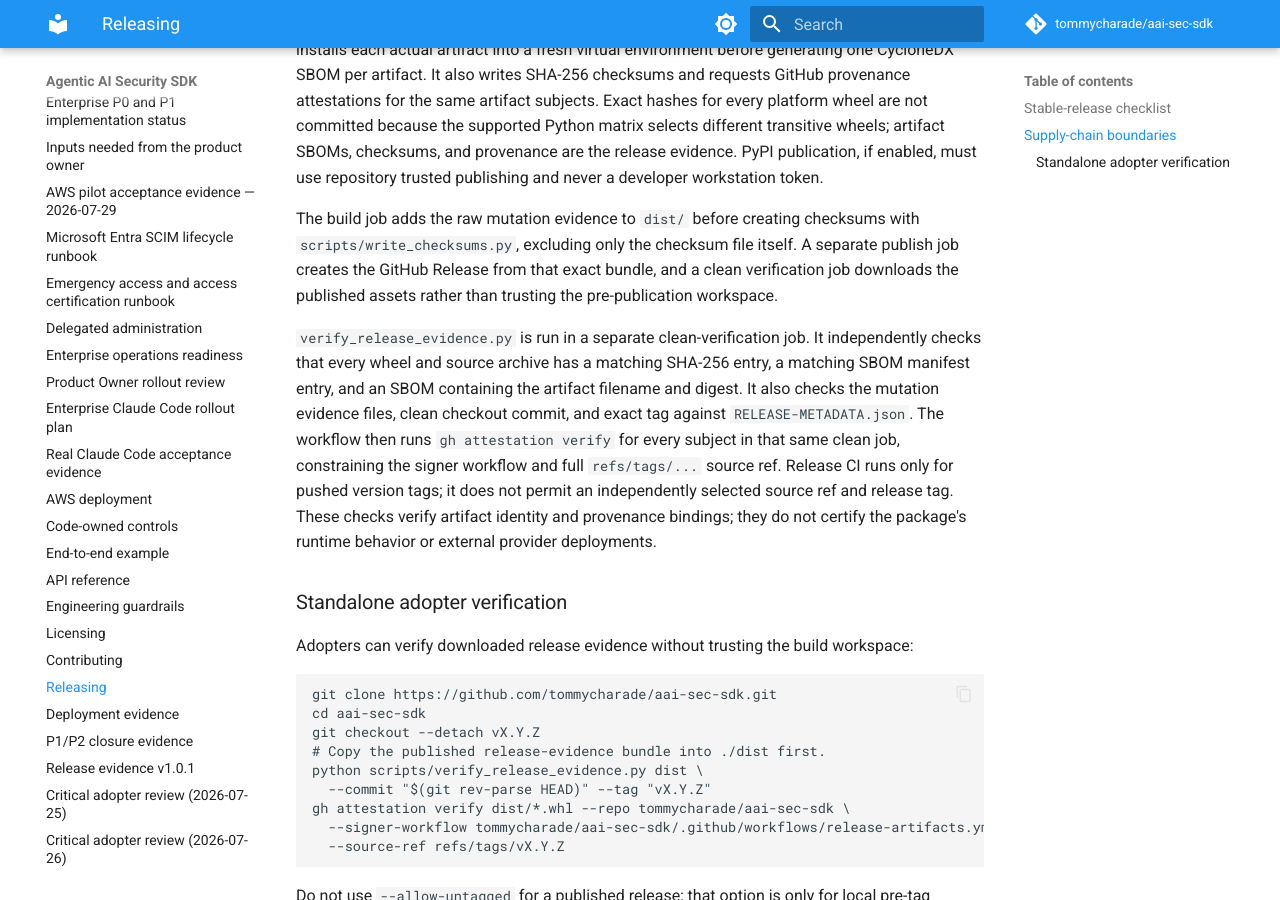
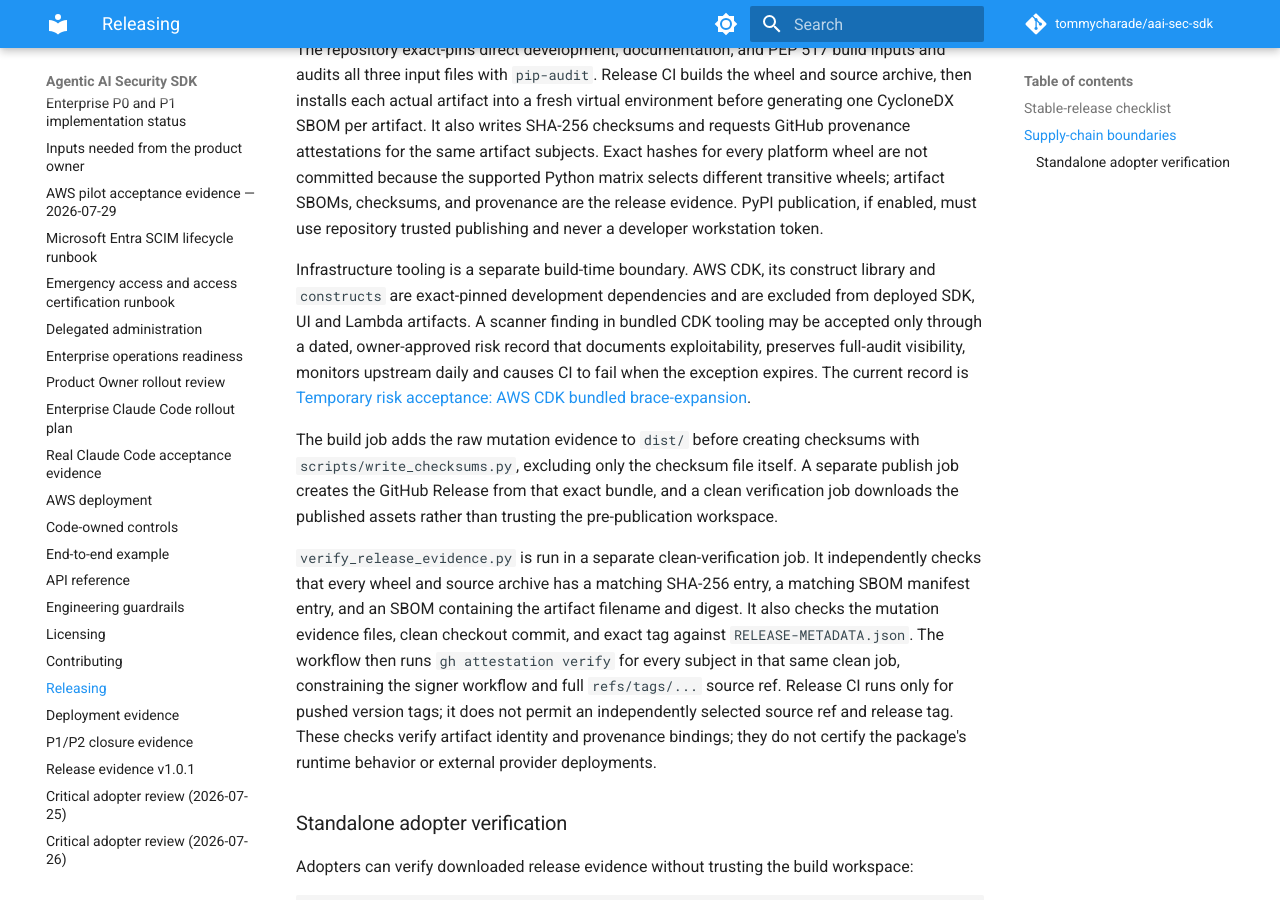
Before and after one commit to tommycharade/aai-sec-sdk, an MkDocs documentation site: the page built from docs/releasing.md, in a window 1280 px wide and 900 px high, scrolled down 1272 px. Built offline with MkDocs 1.6.1 and Material for MkDocs 9.7.7, drawn with Linux system fonts in a browser that asks for light colours; comment, search, counter and statistics services are not loaded; some of the changed text lies outside the part shown.

Commit message:
Govern temporary CDK vulnerability exception (#45)
* Govern temporary CDK vulnerability exception

* Fix guardrail root discovery under mutation tests

---------

Co-authored-by: Tom Mooney <tom@judgefinance.co.uk>

```diff
--- a/docs/releasing.md
+++ b/docs/releasing.md
@@ -13,7 +13,9 @@ latest supported release line.
       proves >=80% overall, >=75% per component, 100% critical mutants, and
       zero timeout/suspicious/skipped/not-checked results; retain the artifact.
 - [ ] `make package-check` builds and validates wheel and source distributions.
-- [ ] `make security-check` reports no known dependency vulnerabilities.
+- [ ] `make security-check` reports no unaccepted dependency vulnerabilities;
+      any build-only exception has a named owner, compensating controls,
+      automated upstream monitoring and an unexpired review date.
 - [ ] `requirements-ci.txt` and `requirements-docs.txt` are reviewed when
       direct toolchain versions change; direct inputs are exact-pinned.
 - [ ] `requirements-build.txt` matches the exact PEP 517 build requirements.
@@ -46,6 +48,15 @@ committed because the supported Python matrix selects different transitive
 wheels; artifact SBOMs, checksums, and provenance are the release evidence.
 PyPI publication, if enabled, must use repository trusted publishing and never
 a developer workstation token.
+
+Infrastructure tooling is a separate build-time boundary. AWS CDK, its
+construct library and `constructs` are exact-pinned development dependencies
+and are excluded from deployed SDK, UI and Lambda artifacts. A scanner finding
+in bundled CDK tooling may be accepted only through a dated, owner-approved
+risk record that documents exploitability, preserves full-audit visibility,
+monitors upstream daily and causes CI to fail when the exception expires. The
+current record is [Temporary risk acceptance: AWS CDK bundled
+brace-expansion](risk-acceptance-cdk-brace-expansion-2026-07-29.md).
 
 The build job adds the raw mutation evidence to `dist/` before creating
 checksums with `scripts/write_checksums.py`, excluding only the checksum file
--- a/mkdocs.yml
+++ b/mkdocs.yml
@@ -37,6 +37,7 @@ nav:
   - Home: index.md
   - Getting started: getting-started.md
   - Security model: security-model.md
+  - Temporary CDK risk acceptance: risk-acceptance-cdk-brace-expansion-2026-07-29.md
   - Operational runbooks: runbooks.md
   - Testing and assurance: testing.md
   - Production readiness: production-readiness.md
```
Also changed, not shown: CHANGELOG.md (+5 -0 lines), docs/risk-acceptance-cdk-brace-expansion-2026-07-29.md (added, +85 -0 lines), docs/security-model.md (+11 -0 lines), 5 other files.
